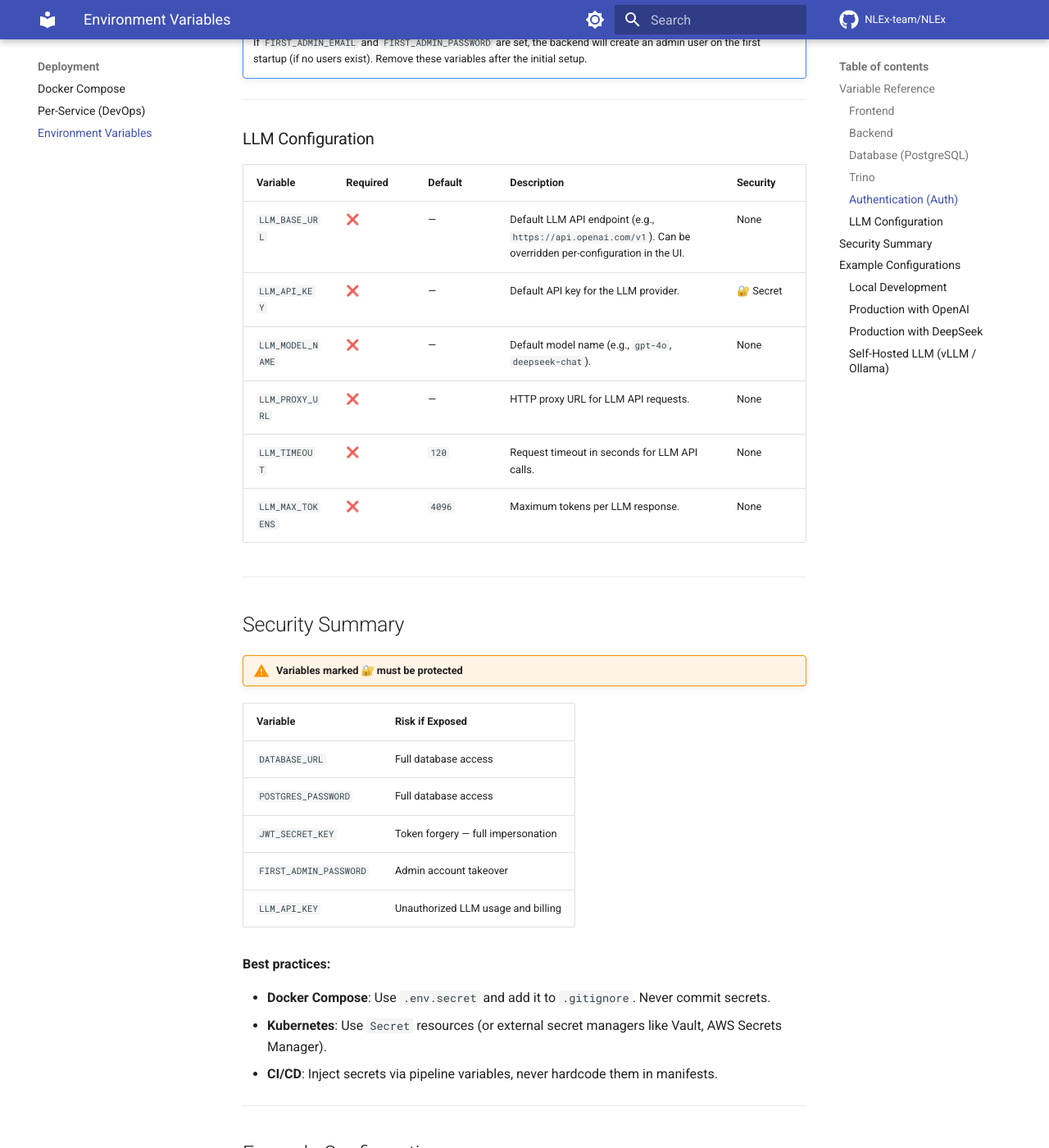
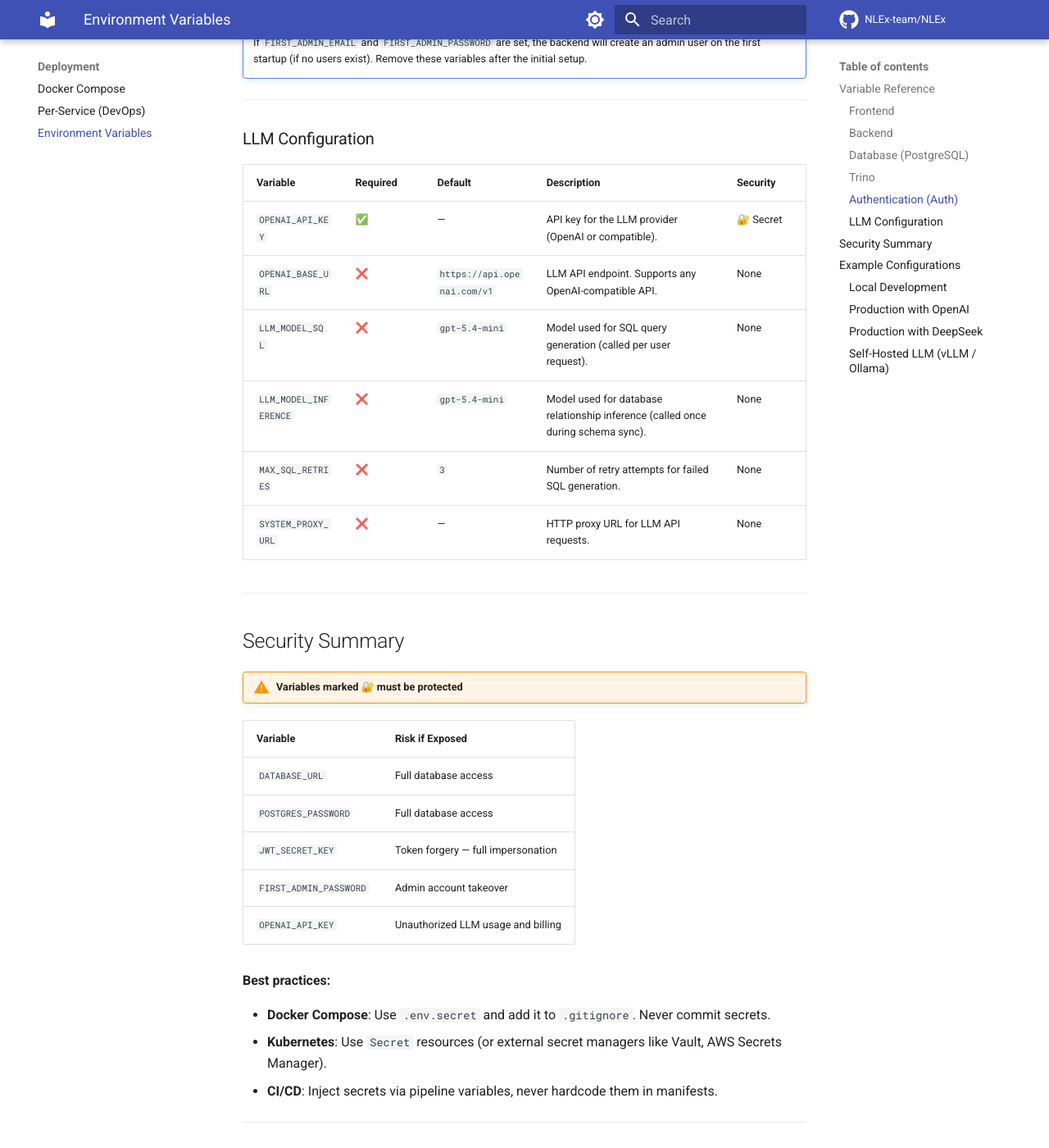
Before and after one commit to NLEx-team/NLEx, an MkDocs documentation site: the page built from docs/deployment/environment.md, in a window 1280 px wide and 1400 px high, scrolled down 3023 px. Shown: the whole window at 82% size. Built offline with MkDocs 1.6.1 and Material for MkDocs 9.7.7, drawn with Linux system fonts in a browser that asks for light colours; comment, search, counter and statistics services are not loaded; some of the changed text lies outside the part shown.

Commit message:
fix: UI bugs, LLM config cleanup, docs sync
- fix(chat): per-session pending state — switching chats no longer leaks loading status
- fix(sidebar): New Chat button reuses existing empty chat instead of creating duplicates
- fix(admin): catalog selection state in admin panel
- fix(export): align download button and info box on same level
- refactor(config): rename LLM_MODEL_FAST→LLM_MODEL_SQL, remove unused LLM_MODEL_THINKING
- refactor(config): set default inference model to gpt-5.4-mini (OpenAI-compatible out of the box)
- fix(sql_guard): increase MAX_SQL_LENGTH 10K→250K for multi-DB UNION queries
- docs: sync customer-handover.md and environment.md with actual env variable names

````diff
--- a/docs/deployment/environment.md
+++ b/docs/deployment/environment.md
@@ -79,12 +79,12 @@ Complete reference for all NLEx environment variables. Variables are loaded from
 
 | Variable | Required | Default | Description | Security |
 |---|---|---|---|---|
-| `LLM_BASE_URL` | ❌ | — | Default LLM API endpoint (e.g., `https://api.openai.com/v1`). Can be overridden per-configuration in the UI. | None |
-| `LLM_API_KEY` | ❌ | — | Default API key for the LLM provider. | 🔐 Secret |
-| `LLM_MODEL_NAME` | ❌ | — | Default model name (e.g., `gpt-4o`, `deepseek-chat`). | None |
-| `LLM_PROXY_URL` | ❌ | — | HTTP proxy URL for LLM API requests. | None |
-| `LLM_TIMEOUT` | ❌ | `120` | Request timeout in seconds for LLM API calls. | None |
-| `LLM_MAX_TOKENS` | ❌ | `4096` | Maximum tokens per LLM response. | None |
+| `OPENAI_API_KEY` | ✅ | — | API key for the LLM provider (OpenAI or compatible). | 🔐 Secret |
+| `OPENAI_BASE_URL` | ❌ | `https://api.openai.com/v1` | LLM API endpoint. Supports any OpenAI-compatible API. | None |
+| `LLM_MODEL_SQL` | ❌ | `gpt-5.4-mini` | Model used for SQL query generation (called per user request). | None |
+| `LLM_MODEL_INFERENCE` | ❌ | `gpt-5.4-mini` | Model used for database relationship inference (called once during schema sync). | None |
+| `MAX_SQL_RETRIES` | ❌ | `3` | Number of retry attempts for failed SQL generation. | None |
+| `SYSTEM_PROXY_URL` | ❌ | — | HTTP proxy URL for LLM API requests. | None |
 
 ---
 
@@ -98,7 +98,7 @@ Complete reference for all NLEx environment variables. Variables are loaded from
 | `POSTGRES_PASSWORD` | Full database access |
 | `JWT_SECRET_KEY` | Token forgery — full impersonation |
 | `FIRST_ADMIN_PASSWORD` | Admin account takeover |
-| `LLM_API_KEY` | Unauthorized LLM usage and billing |
+| `OPENAI_API_KEY` | Unauthorized LLM usage and billing |
 
 **Best practices:**
 
@@ -172,11 +172,11 @@ LOG_LEVEL=warning
 WORKERS=4
 
 # LLM — OpenAI
-LLM_BASE_URL=https://api.openai.com/v1
-LLM_API_KEY=sk-proj-xxxxxxxxxxxxxxxxxxxxxxxxxxxxxxxx
-LLM_MODEL_NAME=gpt-4o
-LLM_TIMEOUT=120
-LLM_MAX_TOKENS=4096
+OPENAI_BASE_URL=https://api.openai.com/v1
+OPENAI_API_KEY=sk-proj-xxxxxxxxxxxxxxxxxxxxxxxxxxxxxxxx
+LLM_MODEL_SQL=gpt-5.4-mini
+LLM_MODEL_INFERENCE=gpt-5.4-mini
+MAX_SQL_RETRIES=3
 ```
 
 ---
@@ -210,11 +210,11 @@ LOG_LEVEL=warning
 WORKERS=4
 
 # LLM — DeepSeek
-LLM_BASE_URL=https://api.deepseek.com/v1
-LLM_API_KEY=sk-xxxxxxxxxxxxxxxxxxxxxxxxxxxxxxxx
-LLM_MODEL_NAME=deepseek-chat
-LLM_TIMEOUT=180
-LLM_MAX_TOKENS=4096
+OPENAI_BASE_URL=https://api.deepseek.com/v1
+OPENAI_API_KEY=sk-xxxxxxxxxxxxxxxxxxxxxxxxxxxxxxxx
+LLM_MODEL_SQL=deepseek-chat
+LLM_MODEL_INFERENCE=deepseek-chat
+MAX_SQL_RETRIES=3
 ```
 
 ---
@@ -248,15 +248,14 @@ LOG_LEVEL=info
 WORKERS=4
 
 # LLM — Self-hosted (OpenAI-compatible API)
-LLM_BASE_URL=http://llm-server.internal:8000/v1
-LLM_API_KEY=not-needed
-LLM_MODEL_NAME=meta-llama/Llama-3.1-70B-Instruct
-LLM_TIMEOUT=300
-LLM_MAX_TOKENS=8192
+OPENAI_BASE_URL=http://llm-server.internal:8000/v1
+OPENAI_API_KEY=not-needed
+LLM_MODEL_SQL=meta-llama/Llama-3.1-70B-Instruct
+LLM_MODEL_INFERENCE=meta-llama/Llama-3.1-70B-Instruct
+MAX_SQL_RETRIES=3
 ```
 
 !!!tip "Self-hosted LLM notes"
-    - Set `LLM_BASE_URL` to your vLLM / Ollama / TGI endpoint (must expose an OpenAI-compatible API).
-    - `LLM_API_KEY` can be set to any non-empty string if the server doesn't require authentication.
-    - Increase `LLM_TIMEOUT` for larger models — inference can be slow on limited hardware.
-    - `LLM_MAX_TOKENS` should match the model's context window capabilities.
+    - Set `OPENAI_BASE_URL` to your vLLM / Ollama / TGI endpoint (must expose an OpenAI-compatible API).
+    - `OPENAI_API_KEY` can be set to any non-empty string if the server doesn't require authentication.
+    - `LLM_MODEL_SQL` and `LLM_MODEL_INFERENCE` can use the same model, or different models if you want to optimize cost.
````
Also changed, not shown: docs/customer-handover.md (+1 -1 lines), frontend/src/shared/ui/chat-message/ChatMessage.css (+6 -4 lines), 8 other files.
